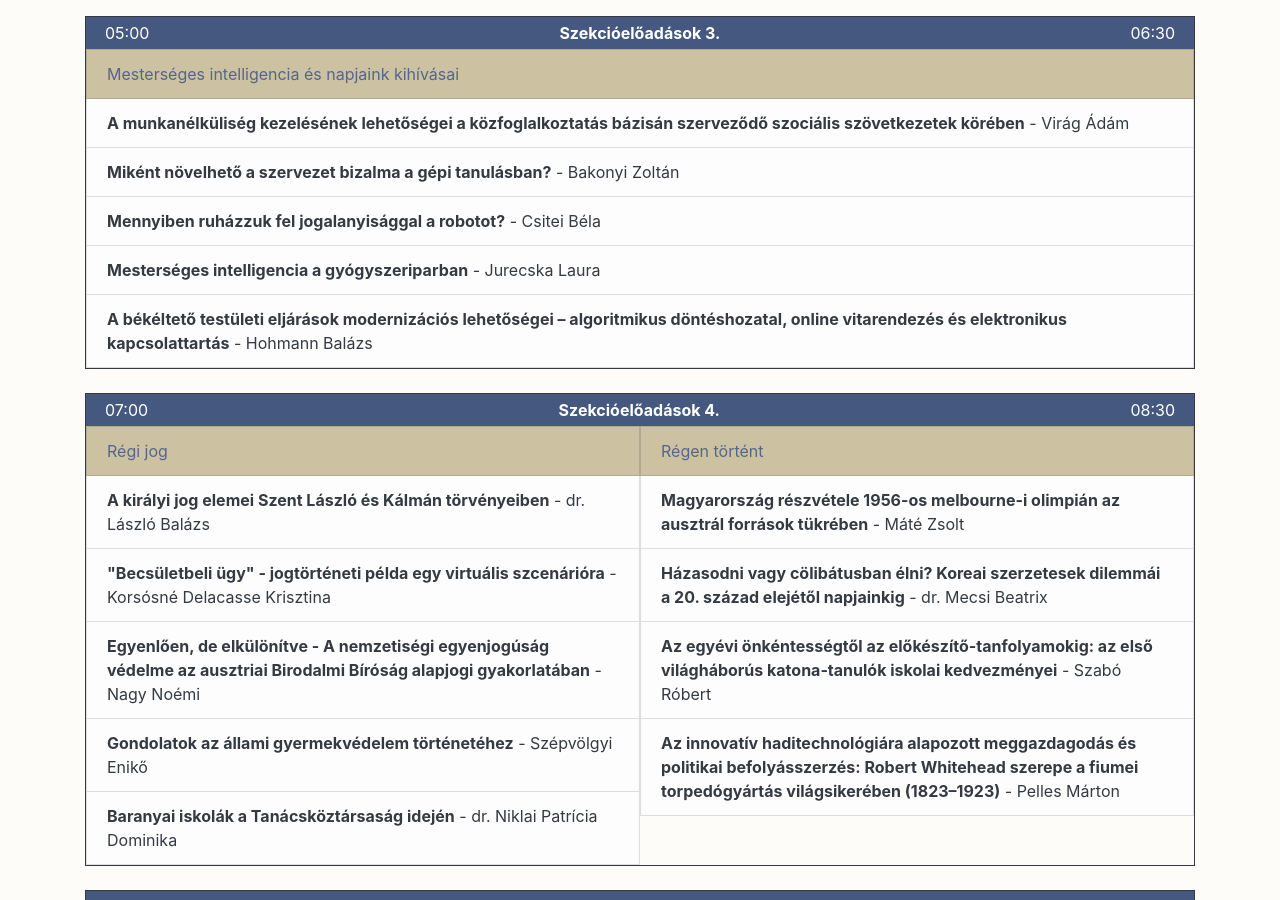
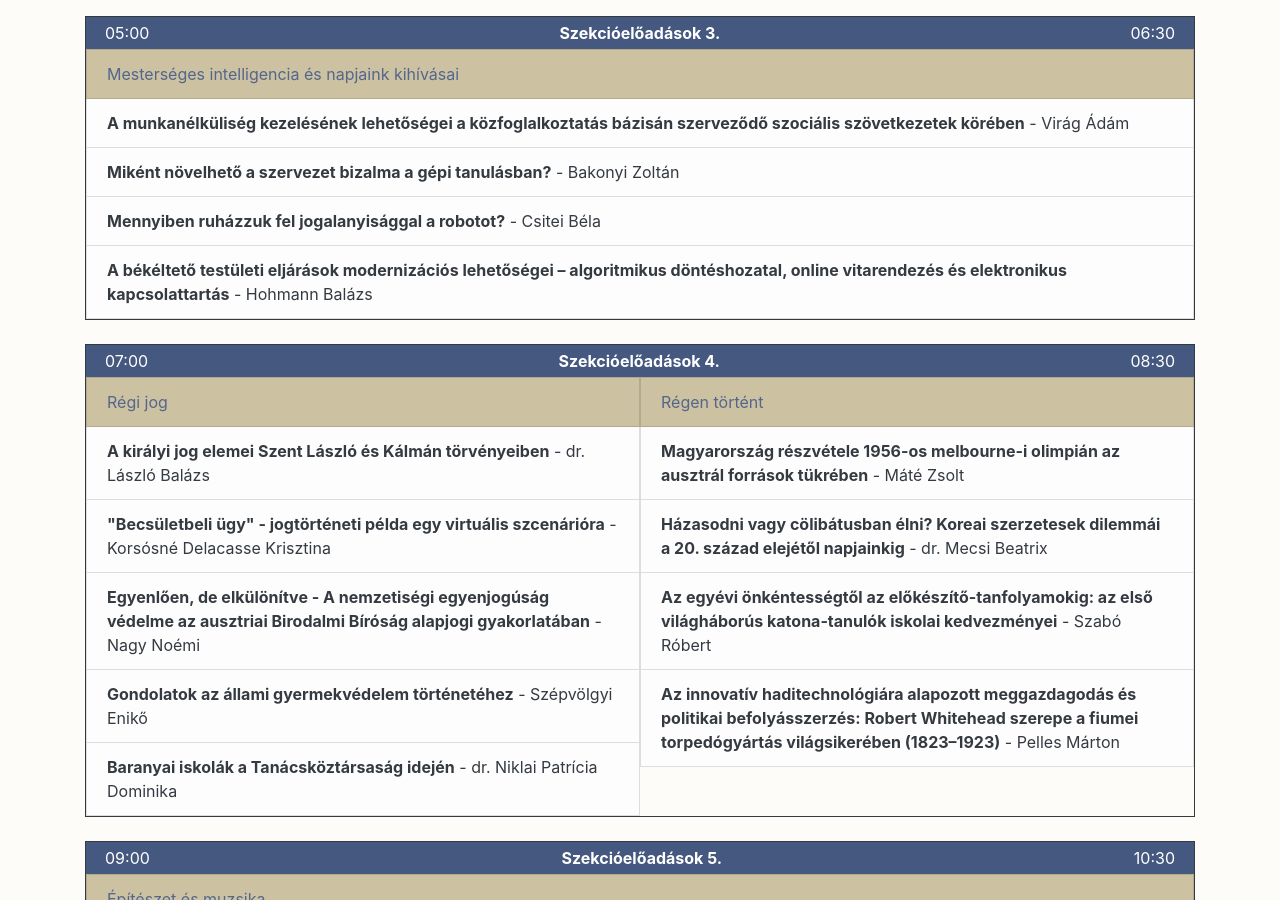
Before and after one commit to hegyhati/psak_2020, a Jekyll site: the page built from sections.html, in a window 1280 px wide and 900 px high, scrolled down 1170 px. Built offline with Jekyll 4.4.1, drawn with Linux system fonts in a browser that asks for light colours.

Commit message:
Jurecska fix.

```diff
--- a/_data/program.json
+++ b/_data/program.json
@@ -52,7 +52,7 @@
         "sections" : [
           {
             "name" : "Mesterséges intelligencia és napjaink kihívásai",
-            "presentations" : ["Virag_Adam","Bakonyi_Zoltan","Csitei_Bela","Jurecska_Laura","Hohmann_Balazs"]
+            "presentations" : ["Virag_Adam","Bakonyi_Zoltan","Csitei_Bela","Hohmann_Balazs"]
           },
         ]
       },
```
